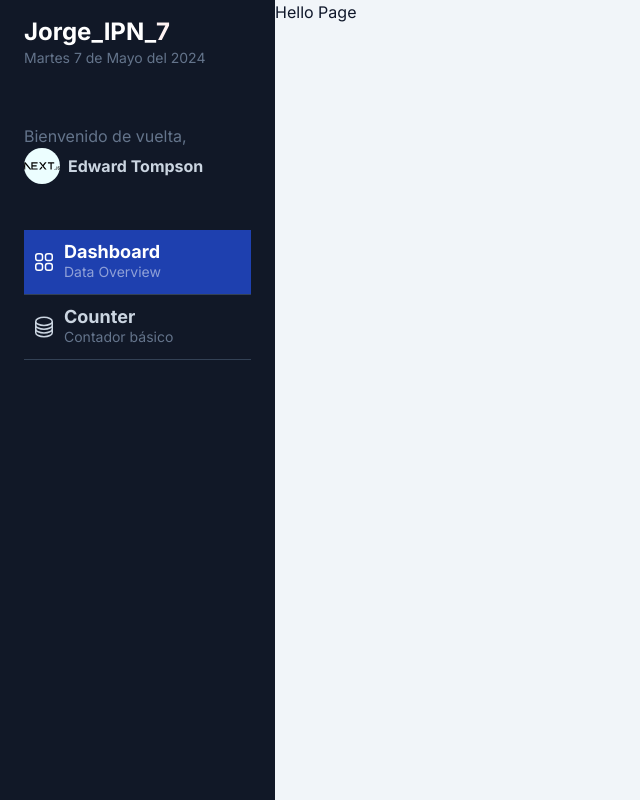
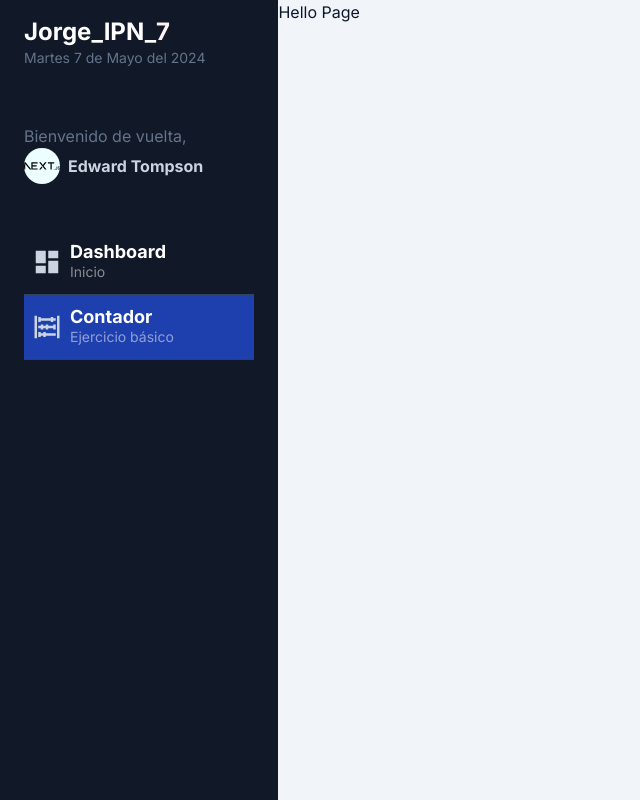
Before and after one commit to JorgeIPN7/my-dashboard, a Next.js app: page /dashboard/counter in a window 1280 px wide. Shown: the whole page, without its empty margins (0-640 px from the left). Built offline with nearby package versions, Linux system fonts and the light colour scheme.

Commit message:
Se agrega SidebarMenuItem component

```diff
--- a/src/components/Sidebar.tsx
+++ b/src/components/Sidebar.tsx
@@ -1,4 +1,7 @@
 import Image from "next/image";
+import { MdDashboard } from "react-icons/md";
+import { BiAbacus } from "react-icons/bi";
+import { SidebarMenuItem } from "./SidebarMenuItem";
 
 const getDay = () => {
   const days = [
@@ -30,6 +33,21 @@ const getDay = () => {
   } del ${date.getFullYear()}`;
 };
 
+const menuItems = [
+  {
+    title: "Dashboard",
+    description: "Inicio",
+    menuIcon: <MdDashboard size={30} />,
+    path: "/dashboard/inicio",
+  },
+  {
+    title: "Contador",
+    description: "Ejercicio básico",
+    menuIcon: <BiAbacus size={30} />,
+    path: "/dashboard/counter",
+  },
+];
+
 export const Sidebar = () => {
   return (
     <div
@@ -59,64 +77,15 @@ export const Sidebar = () => {
         </a>
       </div>
       <div id="nav" className="w-full px-6">
-        <a
-          href="#"
-          className="w-full px-2 inline-flex space-x-2 items-center border-b border-slate-700 py-3 bg-blue-800 hover:bg-white/5 transition ease-linear duration-150"
-        >
-          <div>
-            <svg
-              xmlns="http://www.w3.org/2000/svg"
-              fill="none"
-              viewBox="0 0 24 24"
-              strokeWidth="1.5"
-              stroke="currentColor"
-              className="w-6 h-6 text-white"
-            >
-              <path
-                strokeLinecap="round"
-                strokeLinejoin="round"
-                d="M3.75 6A2.25 2.25 0 016 3.75h2.25A2.25 2.25 0 0110.5 6v2.25a2.25 2.25 0 01-2.25 2.25H6a2.25 2.25 0 01-2.25-2.25V6zM3.75 15.75A2.25 2.25 0 016 13.5h2.25a2.25 2.25 0 012.25 2.25V18a2.25 2.25 0 01-2.25 2.25H6A2.25 2.25 0 013.75 18v-2.25zM13.5 6a2.25 2.25 0 012.25-2.25H18A2.25 2.25 0 0120.25 6v2.25A2.25 2.25 0 0118 10.5h-2.25a2.25 2.25 0 01-2.25-2.25V6zM13.5 15.75a2.25 2.25 0 012.25-2.25H18a2.25 2.25 0 012.25 2.25V18A2.25 2.25 0 0118 20.25h-2.25A2.25 2.25 0 0113.5 18v-2.25z"
-              />
-            </svg>
-          </div>
-          <div className="flex flex-col">
-            <span className="text-lg font-bold leading-5 text-white">
-              Dashboard
-            </span>
-            <span className="text-sm text-white/50 hidden md:block">
-              Data Overview
-            </span>
-          </div>
-        </a>
-        <a
-          href="#"
-          className="w-full px-2 inline-flex space-x-2 items-center border-b border-slate-700 py-3 hover:bg-white/5 transition ease-linear duration-150"
-        >
-          <div>
-            <svg
-              xmlns="http://www.w3.org/2000/svg"
-              fill="none"
-              viewBox="0 0 24 24"
-              strokeWidth="1.5"
-              stroke="currentColor"
-              className="w-6 h-6"
-            >
-              <path
-                strokeLinecap="round"
-                strokeLinejoin="round"
-                d="M20.25 6.375c0 2.278-3.694 4.125-8.25 4.125S3.75 8.653 3.75 6.375m16.5 0c0-2.278-3.694-4.125-8.25-4.125S3.75 4.097 3.75 6.375m16.5 0v11.25c0 2.278-3.694 4.125-8.25 4.125s-8.25-1.847-8.25-4.125V6.375m16.5 0v3.75m-16.5-3.75v3.75m16.5 0v3.75C20.25 16.153 16.556 18 12 18s-8.25-1.847-8.25-4.125v-3.75m16.5 0c0 2.278-3.694 4.125-8.25 4.125s-8.25-1.847-8.25-4.125"
-              />
-            </svg>
-          </div>
-          <div className="flex flex-col">
-            <span className="text-lg text-slate-300 font-bold leading-5">
-              Counter
-            </span>
-            <span className="text-sm text-slate-500 hidden md:block">
-              Contador básico
-            </span>
-          </div>
-        </a>
+        {menuItems.map((item, index) => (
+          <SidebarMenuItem
+            key={item.path}
+            title={item.title}
+            description={item.description}
+            menuIcon={item.menuIcon}
+            path={item.path}
+          />
+        ))}
       </div>
     </div>
   );
```
